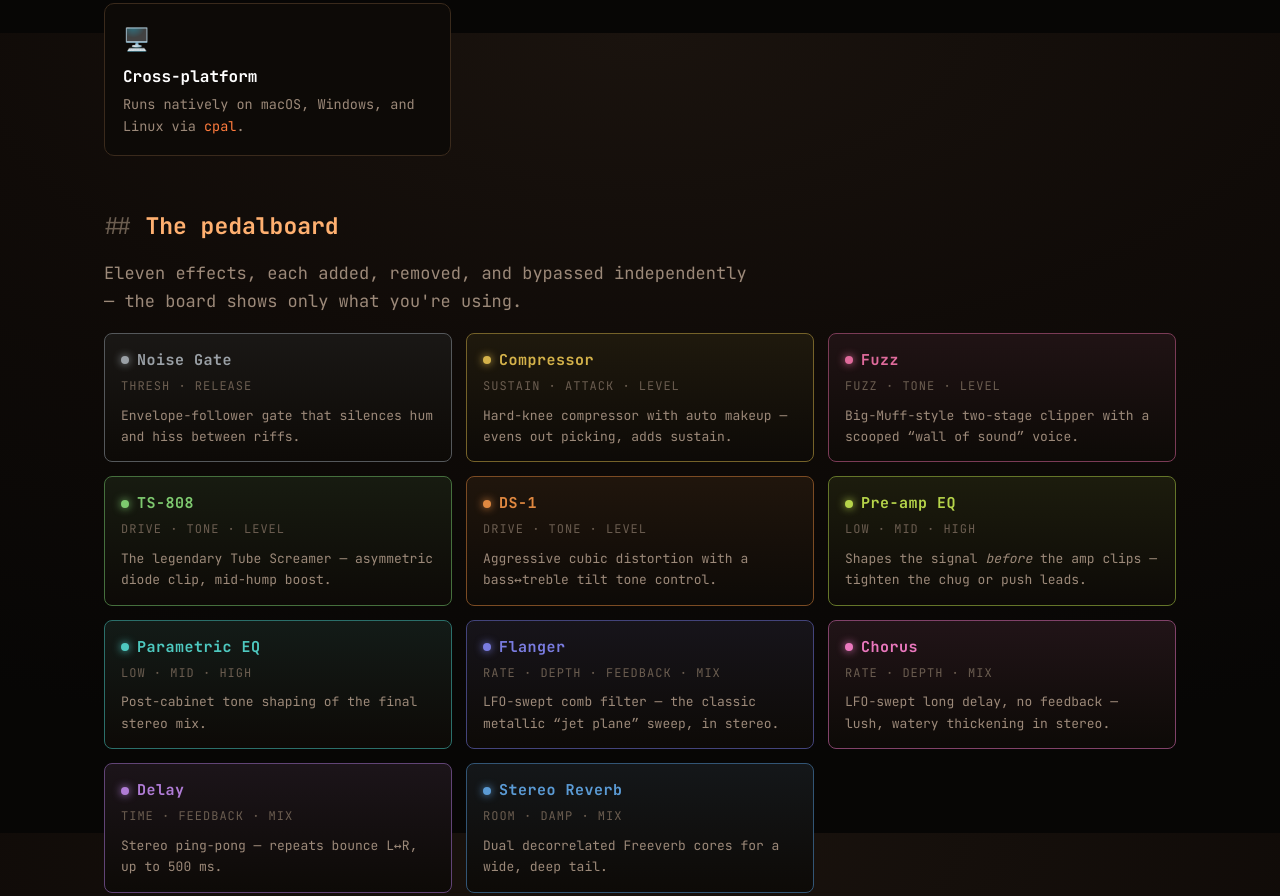
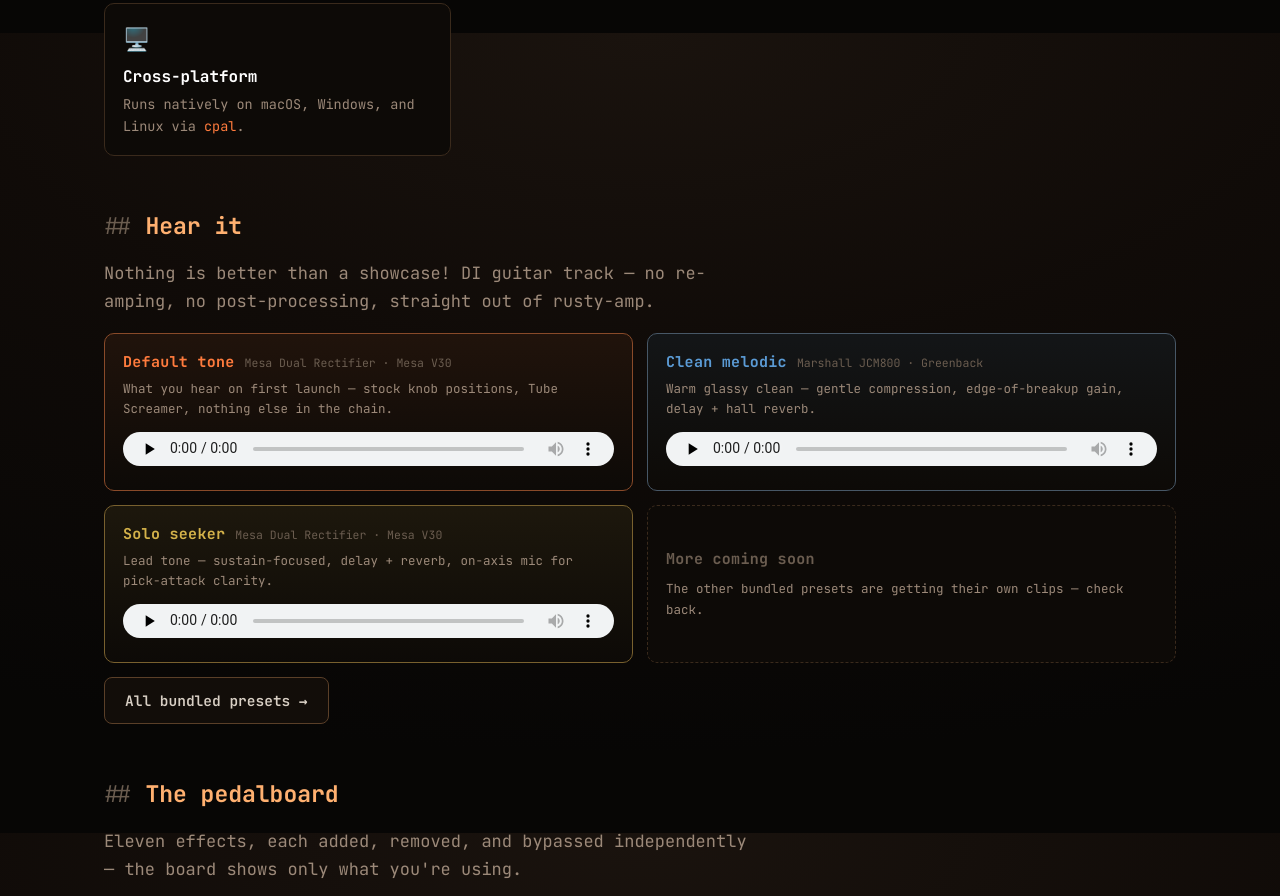
Before and after one commit to danylokravchenko/rusty-amp, an Eleventy site: page site/index.md in a window 1280 px wide. Shown: the part 1567-2463 px from the top of the page. Built offline with nearby package versions, Linux system fonts and the light colour scheme; Eleventy itself is replaced by a stand-in of ours; files that its build step writes are made by us from their sources; what markdown-it-attrs would draw is missing.

Commit message:
fix: samples for website

```diff
--- a/site/assets/site.css
+++ b/site/assets/site.css
@@ -354,6 +354,42 @@
 .pedal__name .dot { width: 8px; height: 8px; border-radius: 50%; background: var(--c); box-shadow: 0 0 8px var(--c); }
 .pedal__knobs { color: var(--faint); font-size: 12px; text-transform: uppercase; letter-spacing: 1px; }
 .pedal__desc { color: var(--muted); font-size: 13px; margin-top: 8px; }
+
+/* ── audio samples ──────────────────────────────────────────────────────── */
+
+.samplegrid { display: grid; grid-template-columns: repeat(2, 1fr); gap: 14px; margin-top: 18px; }
+@media (max-width: 680px) { .samplegrid { grid-template-columns: 1fr; } }
+
+.sample {
+  --c: var(--rust);
+  border: 1px solid color-mix(in srgb, var(--c) 40%, var(--border-dim));
+  border-radius: 10px;
+  background: linear-gradient(180deg, color-mix(in srgb, var(--c) 8%, var(--panel)), var(--panel));
+  padding: 16px 18px;
+}
+.sample__head { display: flex; align-items: baseline; gap: 10px; margin-bottom: 4px; }
+.sample__name { color: var(--c); font-weight: 700; font-size: 15px; letter-spacing: 0.3px; }
+.sample__rig { color: var(--faint); font-size: 11.5px; }
+.sample__desc { color: var(--muted); font-size: 12.5px; margin: 4px 0 12px; }
+
+.sample audio {
+  width: 100%;
+  height: 34px;
+  accent-color: var(--c);
+  border-radius: 6px;
+}
+
+.sample--soon {
+  border-style: dashed;
+  border-color: var(--border-dim);
+  background: var(--panel);
+  display: flex;
+  flex-direction: column;
+  justify-content: center;
+  min-height: 92px;
+}
+.sample--soon .sample__name { color: var(--faint); }
+.sample--soon .sample__desc { margin-bottom: 0; }
 
 /* ── tables ─────────────────────────────────────────────────────────────── */
 
--- a/site/index.md
+++ b/site/index.md
@@ -67,6 +67,33 @@
   </section>
 
   <section>
+    <h2>Hear it</h2>
+    <p class="lead">Nothing is better than a showcase! DI guitar track — no re-amping, no post-processing, straight out of rusty-amp.</p>
+    <div class="samplegrid">
+      <div class="sample" style="--c:var(--rust)">
+        <div class="sample__head"><span class="sample__name">Default tone</span><span class="sample__rig">Mesa Dual Rectifier · Mesa V30</span></div>
+        <p class="sample__desc">What you hear on first launch — stock knob positions, Tube Screamer, nothing else in the chain.</p>
+        <audio controls preload="none" src="assets/audio/default.wav"></audio>
+      </div>
+      <div class="sample" style="--c:var(--blue)">
+        <div class="sample__head"><span class="sample__name">Clean melodic</span><span class="sample__rig">Marshall JCM800 · Greenback</span></div>
+        <p class="sample__desc">Warm glassy clean — gentle compression, edge-of-breakup gain, delay + hall reverb.</p>
+        <audio controls preload="none" src="assets/audio/clean_melodic.wav"></audio>
+      </div>
+      <div class="sample" style="--c:var(--gold)">
+        <div class="sample__head"><span class="sample__name">Solo seeker</span><span class="sample__rig">Mesa Dual Rectifier · Mesa V30</span></div>
+        <p class="sample__desc">Lead tone — sustain-focused, delay + reverb, on-axis mic for pick-attack clarity.</p>
+        <audio controls preload="none" src="assets/audio/solo_seeker.wav"></audio>
+      </div>
+      <div class="sample sample--soon">
+        <div class="sample__head"><span class="sample__name">More coming soon</span></div>
+        <p class="sample__desc">The other bundled presets are getting their own clips — check back.</p>
+      </div>
+    </div>
+    <p style="margin-top:14px"><a class="btn" href="presets.html#bundled">All bundled presets →</a></p>
+  </section>
+
+  <section>
     <h2>The pedalboard</h2>
     <p class="lead">Eleven effects, each added, removed, and bypassed independently — the board shows only what you're using.</p>
     <div class="pedalgrid" style="margin-top:18px">
```
Also changed, not shown: .eleventy.js, assets/screenshot.png (deleted), assets/social-preview.png (deleted), assets/social-preview.svg (deleted), site/assets/audio/README.md (added), 4 other files.
